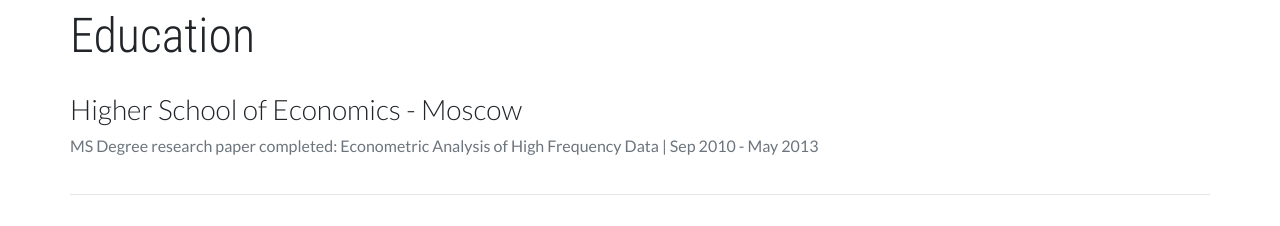
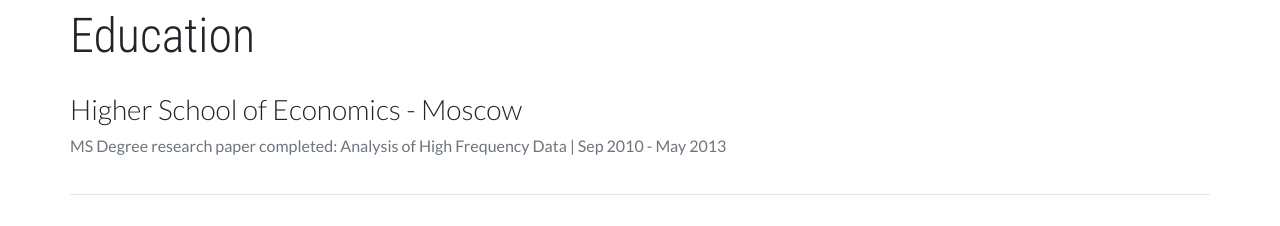
Before and after one commit to leonid-tkach/portfolio, a plain HTML site: page index.html in a window 1280 px wide. Shown: the part 2580-2806 px from the top of the page. Drawn offline with nearby package versions, Linux system fonts and the light colour scheme.

Commit message:
analysis

```diff
--- a/index.html
+++ b/index.html
@@ -195,7 +195,7 @@
       <h1 class="title">Education </h1>
       <article class="education-item">
         <h3 class="subtitle">Higher School of Economics - Moscow</h3>
-        <span class="text-muted">MS Degree research paper completed: Econometric Analysis of High Frequency Data | Sep 2010 - May 2013</span>
+        <span class="text-muted">MS Degree research paper completed: Analysis of High Frequency Data | Sep 2010 - May 2013</span>
       </article>
       <hr />
       <article class="education-item">
```
